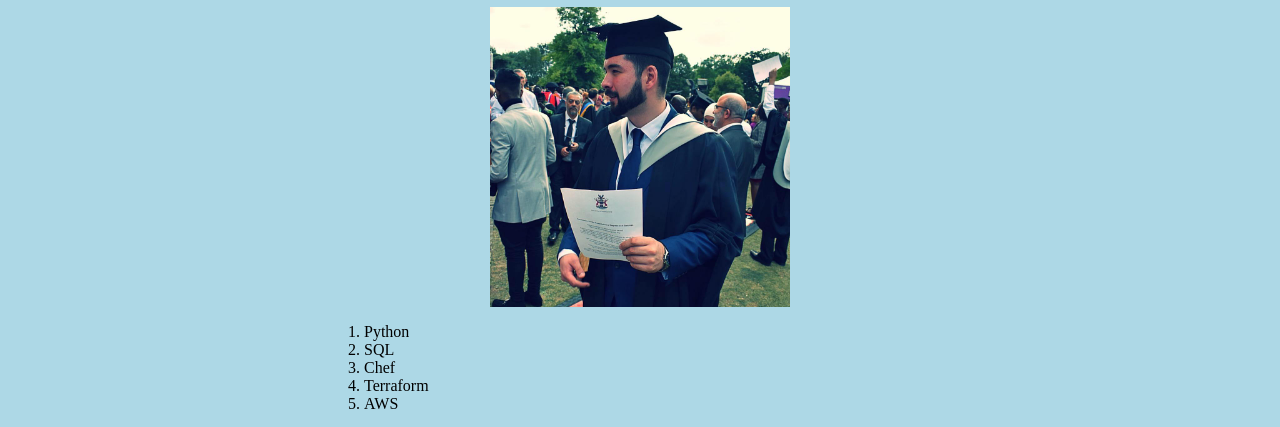
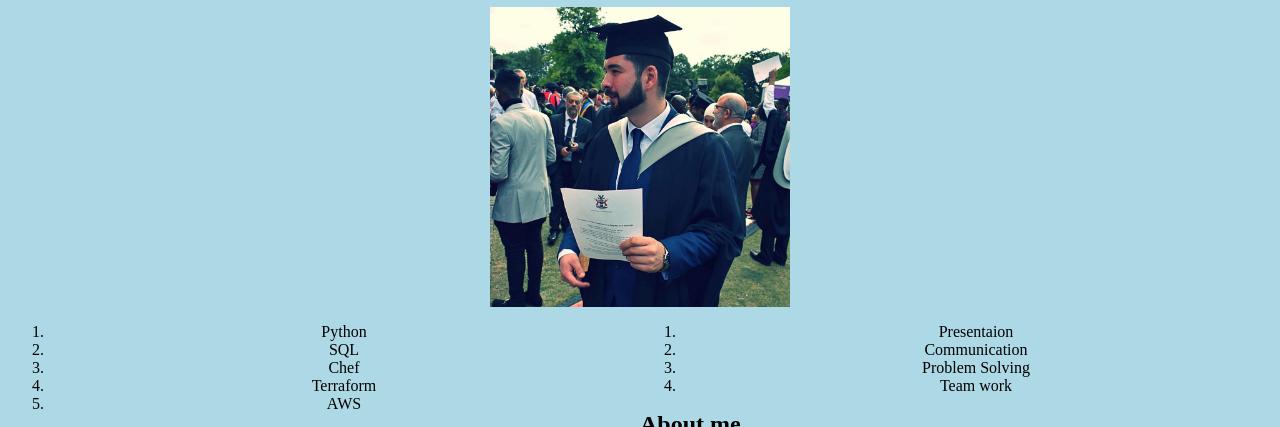
Before and after one commit to ailkhamov/Rockar, a plain HTML site: page index.html in a window 1280 px wide. Shown: the part 99-526 px from the top of the page. Drawn offline with Linux system fonts and the light colour scheme.

Commit message:
Seperated the two divs from each other

```diff
--- a/index.html
+++ b/index.html
@@ -8,6 +8,7 @@
   <body>
     <header>
       <h1>My Portofolio Page: Abror Ilkhamov </h1> <img src="abror.jpg.jpg" alt="Profile Picture" class="center" width="300" height="300">
+    </header>
 
       <div class="container-left">
         <ol>
@@ -19,7 +20,18 @@
         </ol>
         </div>
 
-      <h2 align = "center"> About me </h2>
+      <div class="container-right">
+        <ol>
+          <li> Presentaion </li>
+          <li> Communication </li>
+          <li> Problem Solving </li>
+          <li> Team work </li>
+      </div>
+
+<div >
+
+
+      <h2 > About me </h2>
 
       <center> Abror is perceived as a hardworking, ambitious and very easy-going person by his friends and colleagues. He has learned how to be extremely analytical and has great problem-solving abilities from his time studying computer science at university. He has gained a lot of knowledge with object-oriented programming with languages such as Java and Python. Abror is excellent working with others to achieve a certain objective within the specified timelines with his perseverance and work ethos ensuring the team success
 
@@ -28,7 +40,8 @@ Working with DevOps technologies, he has the detail-orientated nature to obey th
 Looking to the future, Abror aspires to become well-versed in many more computing languages, working towards being the leader of a team, all the while constantly seeking the chance to learn new things in this field of expertise as the landscape evolves.
 
   </center>
+</div>
 
-    </header>
+
   </body>
 </html>
--- a/style.css
+++ b/style.css
@@ -14,9 +14,9 @@ h1 {
 }
 
 .container-left {
-  display: block;
-  margin-left: auto;
-  margin-right: auto;
+  text-align: center;
+  float: left;
+  border-color: black;
   width: 50%;
 }
 
```
